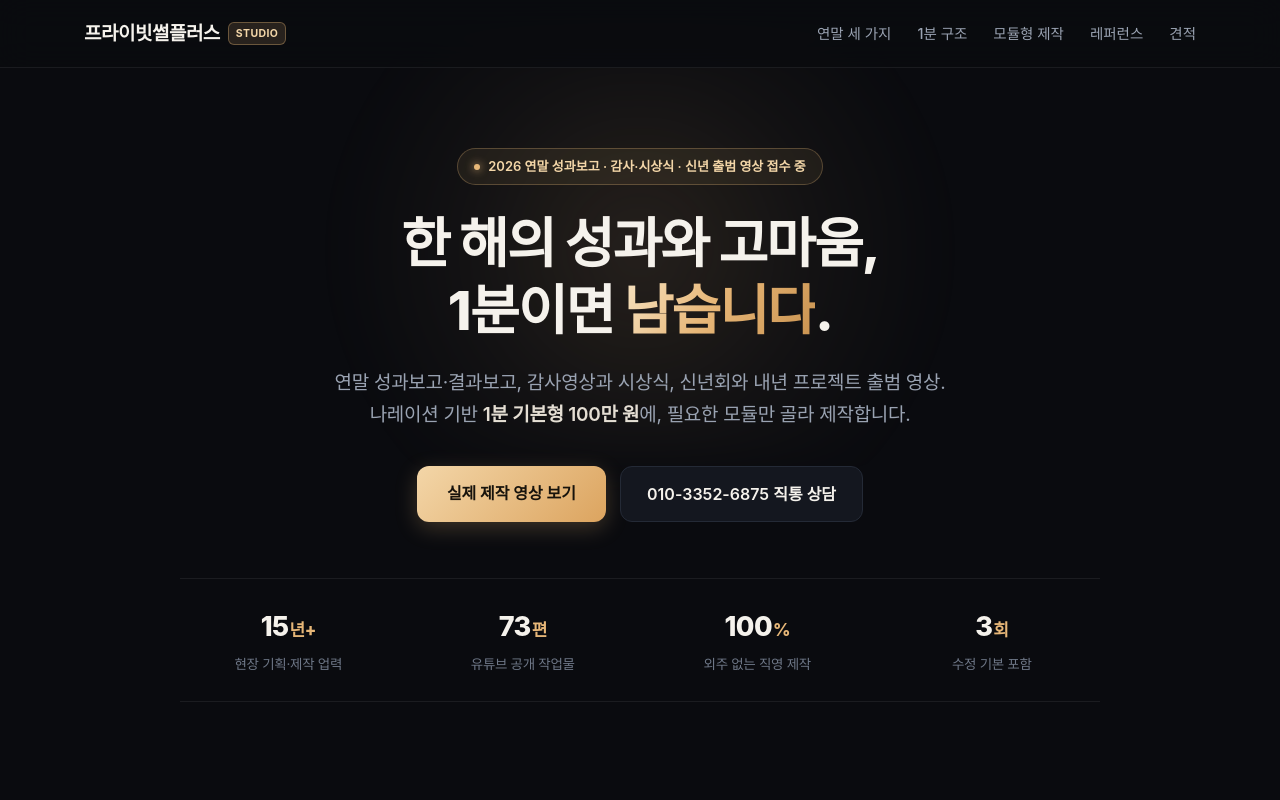
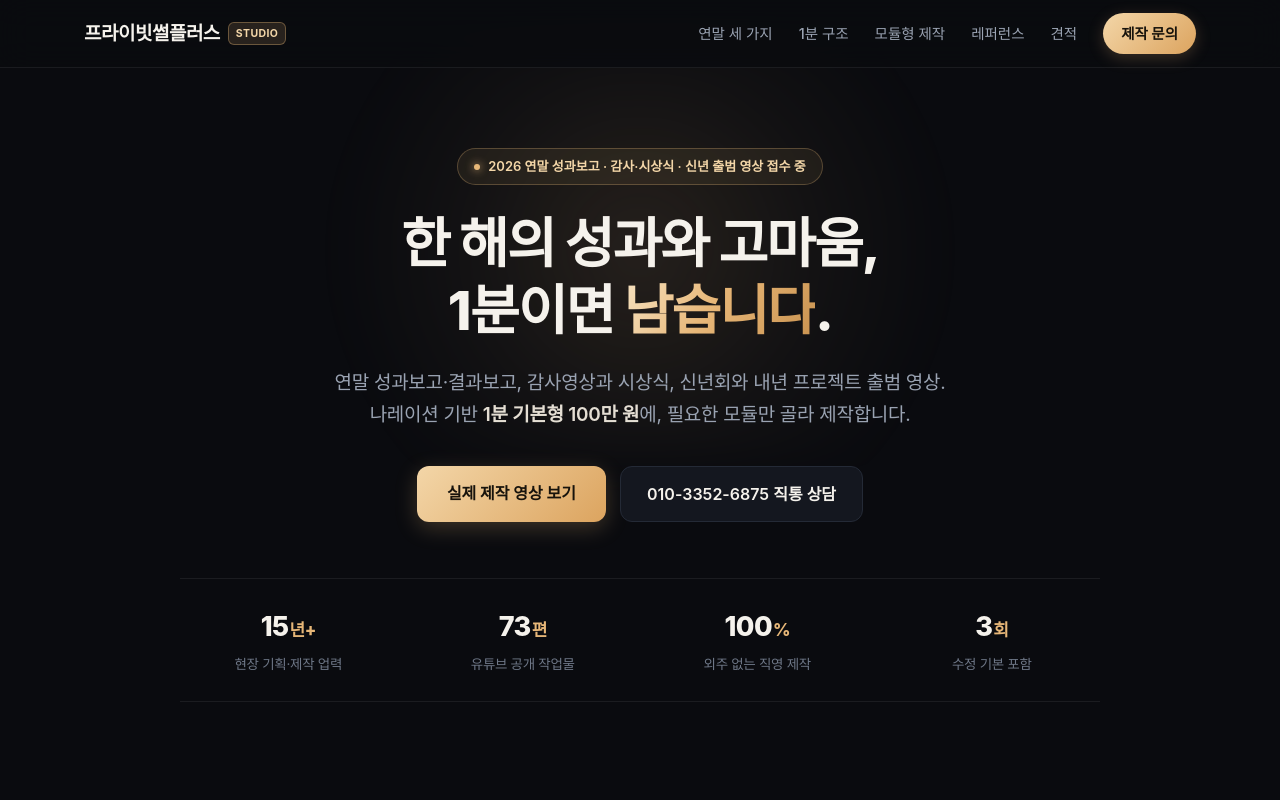
Before and after one commit to collegecommentary/privatesurplus-portfolio, a plain HTML site: page index.html in a window 1280 px wide. Shown: the top 800 px of the page. Drawn offline with Linux system fonts and the light colour scheme; a web font is replaced by a local one.

Commit message:
데스크톱 헤더 제작 문의 버튼 복구

```diff
--- a/index.html
+++ b/index.html
@@ -1399,6 +1399,7 @@
         <a href="#modules">모듈형 제작</a>
         <a href="#references">레퍼런스</a>
         <a href="#pricing">견적</a>
+        <a href="tel:010-3352-6875" class="btn-contact">제작 문의</a>
       </nav>
       <a href="tel:010-3352-6875" class="btn-contact mobile-contact">전화 문의</a>
     </div>
```
